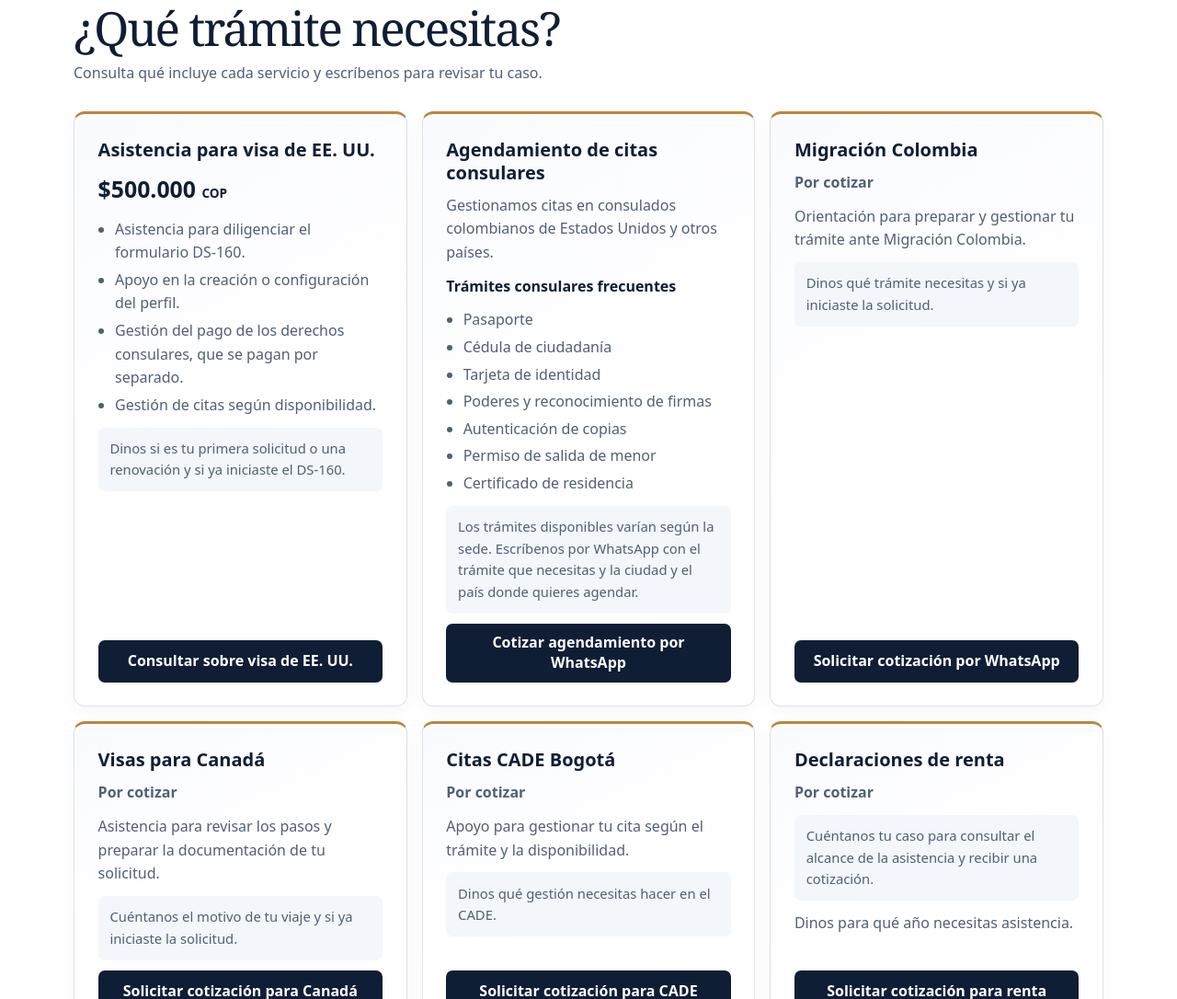
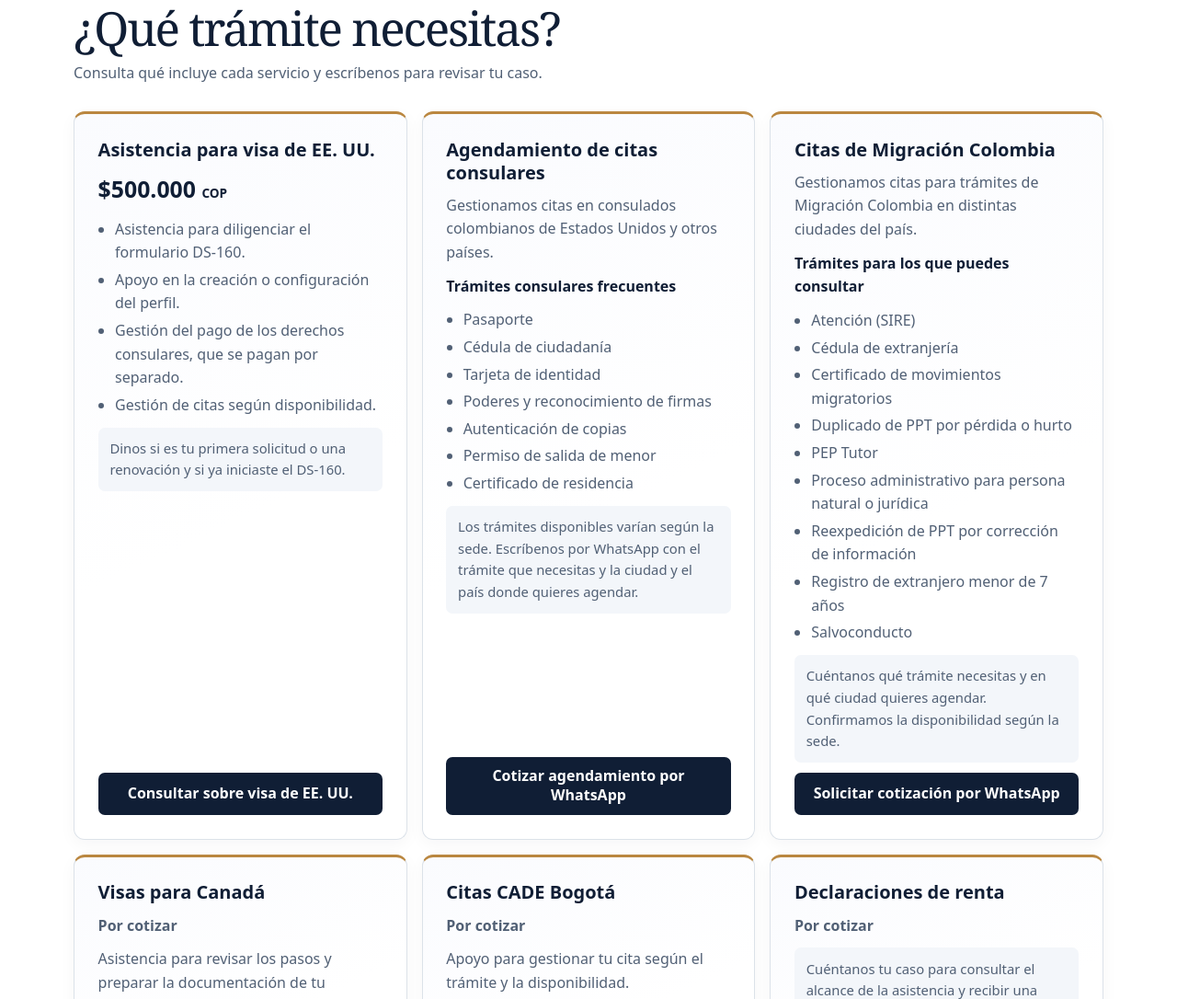
Before and after one commit to cristian72421/lucris, a plain HTML site: page index.html in a window 1280 px wide. Shown: the part 834-1920 px from the top of the page at 92% size. Drawn offline with Linux system fonts and the light colour scheme.

Commit message:
Lista los trámites de citas de Migración Colombia

```diff
--- a/index.html
+++ b/index.html
@@ -75,11 +75,22 @@
           <a class="button dark" href="https://wa.me/573142862872?text=Hola%2C%20quiero%20cotizar%20el%20agendamiento%20de%20una%20cita%20consular%20para%20%5Btr%C3%A1mite%5D%20en%20%5Bciudad%2C%20pa%C3%ADs%5D.">Cotizar agendamiento por WhatsApp</a>
         </article>
         <article class="card">
-          <h3>Migración Colombia</h3>
-          <p class="quote">Por cotizar</p>
-          <p>Orientación para preparar y gestionar tu trámite ante Migración Colombia.</p>
-          <p class="contact-tip">Dinos qué trámite necesitas y si ya iniciaste la solicitud.</p>
-          <a class="button dark" href="https://wa.me/573142862872?text=Hola%2C%20quiero%20cotizar%20un%20tr%C3%A1mite%20ante%20Migraci%C3%B3n%20Colombia.%20Necesito%20%5Btr%C3%A1mite%5D%20y%20%5Bya%20inici%C3%A9%20%2F%20a%C3%BAn%20no%20inici%C3%A9%5D%20la%20solicitud.">Solicitar cotización por WhatsApp</a>
+          <h3>Citas de Migración Colombia</h3>
+          <p>Gestionamos citas para trámites de Migración Colombia en distintas ciudades del país.</p>
+          <h4 style="margin: 0">Trámites para los que puedes consultar</h4>
+          <ul>
+            <li>Atención (SIRE)</li>
+            <li>Cédula de extranjería</li>
+            <li>Certificado de movimientos migratorios</li>
+            <li>Duplicado de PPT por pérdida o hurto</li>
+            <li>PEP Tutor</li>
+            <li>Proceso administrativo para persona natural o jurídica</li>
+            <li>Reexpedición de PPT por corrección de información</li>
+            <li>Registro de extranjero menor de 7 años</li>
+            <li>Salvoconducto</li>
+          </ul>
+          <p class="contact-tip">Cuéntanos qué trámite necesitas y en qué ciudad quieres agendar. Confirmamos la disponibilidad según la sede.</p>
+          <a class="button dark" href="https://wa.me/573142862872?text=Hola%2C%20quiero%20cotizar%20una%20cita%20ante%20Migraci%C3%B3n%20Colombia%20para%20%5Btr%C3%A1mite%5D%20en%20%5Bciudad%5D.%20%5BYa%20inici%C3%A9%20%2F%20a%C3%BAn%20no%20inici%C3%A9%5D%20la%20solicitud.">Solicitar cotización por WhatsApp</a>
         </article>
         <article class="card">
           <h3>Visas para Canadá</h3>
```
